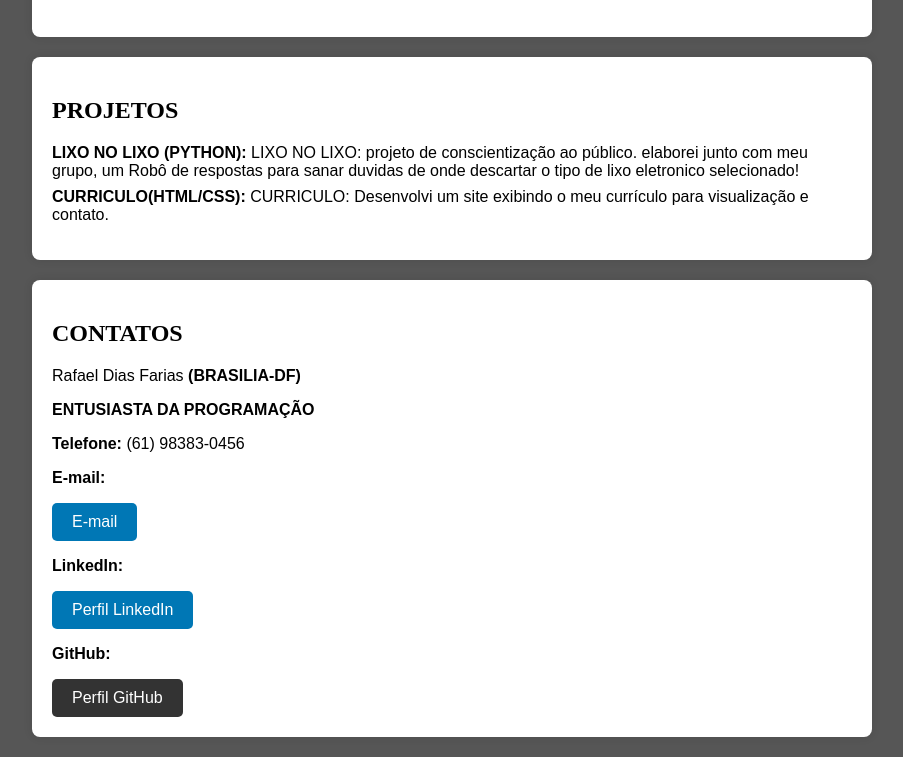
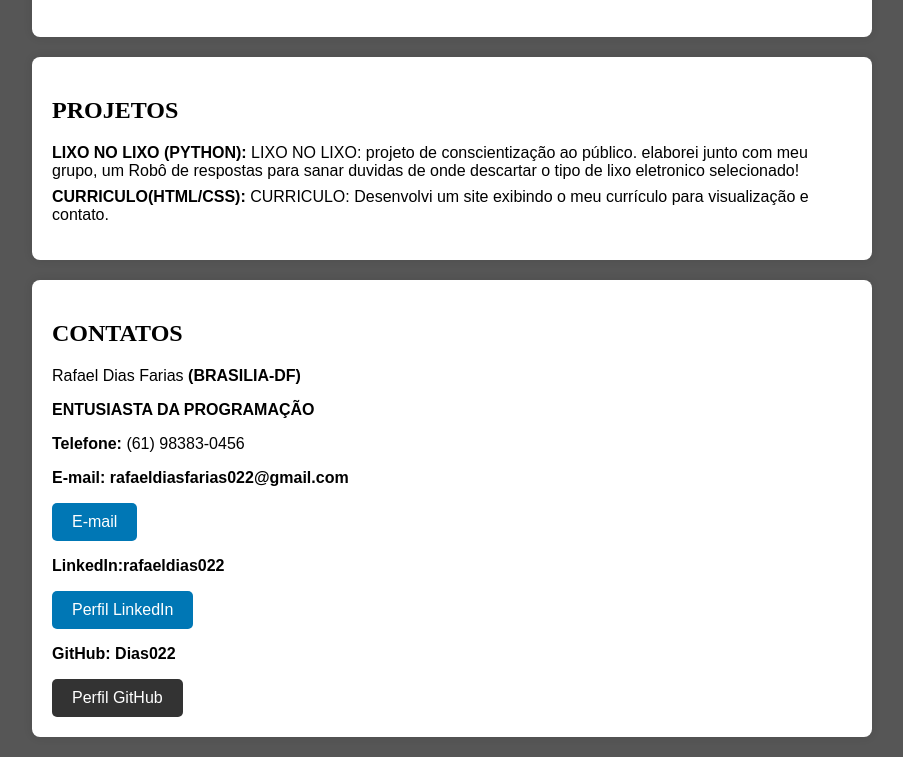
Before and after one commit to Diax022/curriculo, a plain HTML site: page index.html in a window 1280 px wide. Shown: the part 1571-2328 px from the top of the page, without its empty margins (188-1091 px from the left). Drawn offline with Linux system fonts and the light colour scheme.

Commit message:
Update index.html

```diff
--- a/index.html
+++ b/index.html
@@ -102,9 +102,9 @@
             <P>Rafael Dias Farias <b>(BRASILIA-DF)</b></P>
             <b><p>ENTUSIASTA DA PROGRAMAÇÃO</p></b>
             <b><p>Telefone:</b> (61) 98383-0456</p>
-            <B><P>E-mail:</B></p> <a href="https://mail.google.com/mail/u/1/#inbox?compose=CllgCKCGDWWzCzDnzPPXfGHZlMjJCRLrlDrQFTqczVPRbTbcBbRgdLbgLWVTTVJwdfrljcJGmwg" class="email-button">E-mail </a>
-            <b><p>LinkedIn:</p></b><a href="https://www.linkedin.com/in/rafaeldias022/" class="linkedin-button" target="_blank">Perfil LinkedIn</a>
-            <b><p>GitHub: </p></b><a href="https://github.com/Diax022" class="github-button" target="_blank">Perfil GitHub</a>
+            <B><P>E-mail: rafaeldiasfarias022@gmail.com </B></p> <a href="https://mail.google.com/mail/u/1/#inbox?compose=CllgCKCGDWWzCzDnzPPXfGHZlMjJCRLrlDrQFTqczVPRbTbcBbRgdLbgLWVTTVJwdfrljcJGmwg" class="email-button">E-mail </a>
+            <b><p>LinkedIn:rafaeldias022 </p></b><a href="https://www.linkedin.com/in/rafaeldias022/" class="linkedin-button" target="_blank">Perfil LinkedIn</a>
+            <b><p>GitHub: Dias022 </p></b><a href="https://github.com/Diax022" class="github-button" target="_blank">Perfil GitHub</a>
 
         </section>
     </body>
```
